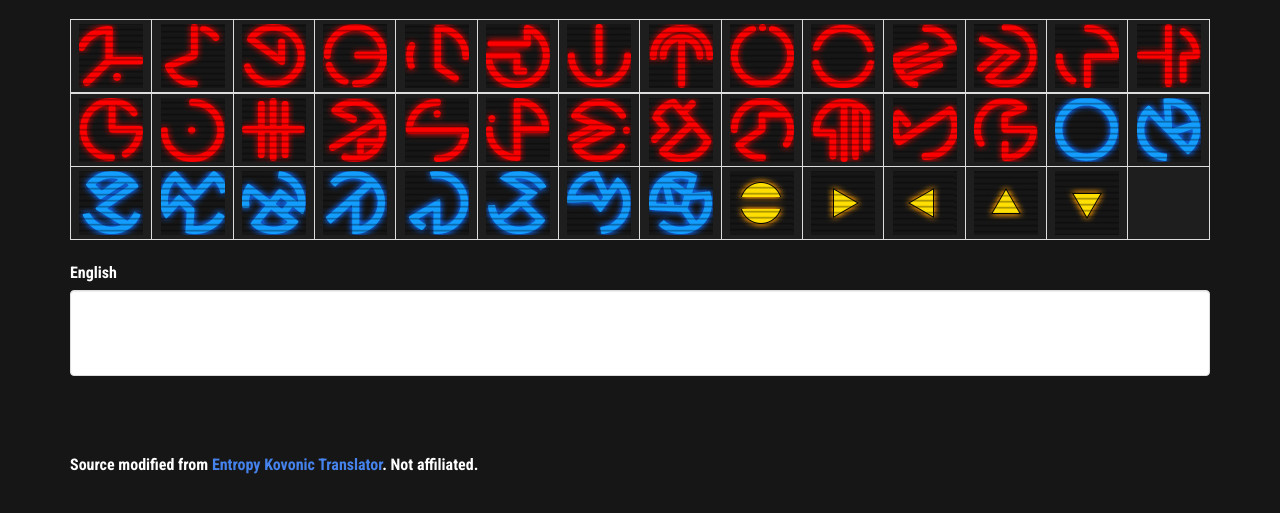
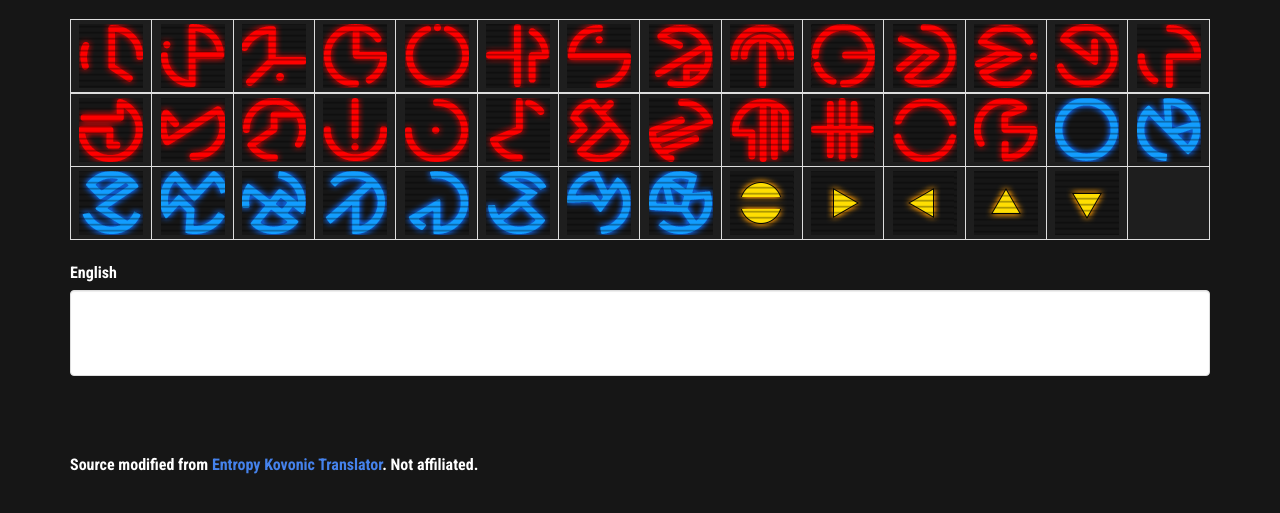
Before and after one commit to s1l0x/s1l0x.github.io, a plain HTML site: page index.html in a window 1280 px wide. Shown: the part 163-676 px from the top of the page. Drawn offline with Linux system fonts and the light colour scheme.

Commit message:
Update index.html

```diff
--- a/index.html
+++ b/index.html
@@ -18,34 +18,34 @@
         <table id="glyph-table" class="table table-bordered">
             <tbody>
                 <tr>
-                    <td class="consonant-cell" onclick="editText('a')"><img class="a" src="./Letters/A.png"></td>
-                    <td class="consonant-cell" onclick="editText('b')"><img class="b" src="./Letters/B.png"></td>
-                    <td class="consonant-cell" onclick="editText('c')"><img class="c" src="./Letters/C.png"></td>
-                    <td class="consonant-cell" onclick="editText('d')"><img class="d" src="./Letters/D.png"></td>
-                    <td class="consonant-cell" onclick="editText('e')"><img class="e" src="./Letters/E.png"></td>
-                    <td class="consonant-cell" onclick="editText('f')"><img class="f" src="./Letters/F.png"></td>
-                    <td class="consonant-cell" onclick="editText('g')"><img class="g" src="./Letters/G.png"></td>
-                    <td class="consonant-cell" onclick="editText('h')"><img class="h" src="./Letters/H.png"></td>
-                    <td class="consonant-cell" onclick="editText('i')"><img class="i" src="./Letters/I.png"></td>
-                    <td class="consonant-cell" onclick="editText('j')"><img class="j" src="./Letters/J.png"></td>
-                    <td class="consonant-cell" onclick="editText('k')"><img class="k" src="./Letters/K.png"></td>
-                    <td class="consonant-cell" onclick="editText('l')"><img class="l" src="./Letters/L.png"></td>
-                    <td class="consonant-cell" onclick="editText('m')"><img class="m" src="./Letters/M.png"></td>
-                    <td class="consonant-cell" onclick="editText('n')"><img class="n" src="./Letters/N.png"></td>
+                    <td class="consonant-cell" onclick="editText('e')"><img class="a" src="./Letters/E.png"></td>
+                    <td class="consonant-cell" onclick="editText('t')"><img class="b" src="./Letters/T.png"></td>
+                    <td class="consonant-cell" onclick="editText('a')"><img class="c" src="./Letters/A.png"></td>
+                    <td class="consonant-cell" onclick="editText('o')"><img class="d" src="./Letters/O.png"></td>
+                    <td class="consonant-cell" onclick="editText('i')"><img class="e" src="./Letters/I.png"></td>
+                    <td class="consonant-cell" onclick="editText('n')"><img class="f" src="./Letters/N.png"></td>
+                    <td class="consonant-cell" onclick="editText('s')"><img class="g" src="./Letters/S.png"></td>
+                    <td class="consonant-cell" onclick="editText('r')"><img class="h" src="./Letters/R.png"></td>
+                    <td class="consonant-cell" onclick="editText('h')"><img class="i" src="./Letters/H.png"></td>
+                    <td class="consonant-cell" onclick="editText('d')"><img class="j" src="./Letters/D.png"></td>
+                    <td class="consonant-cell" onclick="editText('l')"><img class="k" src="./Letters/L.png"></td>
+                    <td class="consonant-cell" onclick="editText('u')"><img class="l" src="./Letters/U.png"></td>
+                    <td class="consonant-cell" onclick="editText('c')"><img class="m" src="./Letters/C.png"></td>
+                    <td class="consonant-cell" onclick="editText('m')"><img class="n" src="./Letters/M.png"></td>
                 </tr>
             </tbody>
             <tr>
-                <td class="consonant-cell" onclick="editText('o')"><img class="o" src="./Letters/O.png"></td>
-                <td class="consonant-cell" onclick="editText('p')"><img class="p" src="./Letters/P.png"></td>
-                <td class="consonant-cell" onclick="editText('q')"><img class="q" src="./Letters/Q.png"></td>
-                <td class="consonant-cell" onclick="editText('r')"><img class="r" src="./Letters/R.png"></td>
-                <td class="consonant-cell" onclick="editText('s')"><img class="s" src="./Letters/S.png"></td>
-                <td class="consonant-cell" onclick="editText('t')"><img class="t" src="./Letters/T.png"></td>
-                <td class="consonant-cell" onclick="editText('u')"><img class="u" src="./Letters/U.png"></td>
-                <td class="consonant-cell" onclick="editText('v')"><img class="v" src="./Letters/V.png"></td>
-                <td class="consonant-cell" onclick="editText('w')"><img class="w" src="./Letters/W.png"></td>
-                <td class="consonant-cell" onclick="editText('x')"><img class="x" src="./Letters/X.png"></td>
-                <td class="consonant-cell" onclick="editText('y')"><img class="y" src="./Letters/Y.png"></td>
+                <td class="consonant-cell" onclick="editText('f')"><img class="o" src="./Letters/F.png"></td>
+                <td class="consonant-cell" onclick="editText('y')"><img class="p" src="./Letters/Y.png"></td>
+                <td class="consonant-cell" onclick="editText('w')"><img class="q" src="./Letters/W.png"></td>
+                <td class="consonant-cell" onclick="editText('g')"><img class="r" src="./Letters/G.png"></td>
+                <td class="consonant-cell" onclick="editText('p')"><img class="s" src="./Letters/P.png"></td>
+                <td class="consonant-cell" onclick="editText('b')"><img class="t" src="./Letters/B.png"></td>
+                <td class="consonant-cell" onclick="editText('v')"><img class="u" src="./Letters/V.png"></td>
+                <td class="consonant-cell" onclick="editText('k')"><img class="v" src="./Letters/K.png"></td>
+                <td class="consonant-cell" onclick="editText('x')"><img class="w" src="./Letters/X.png"></td>
+                <td class="consonant-cell" onclick="editText('q')"><img class="x" src="./Letters/Q.png"></td>
+                <td class="consonant-cell" onclick="editText('j')"><img class="y" src="./Letters/J.png"></td>
                 <td class="consonant-cell" onclick="editText('z')"><img class="z" src="./Letters/Z.png"></td>
                 <td class="consonant-cell" onclick="editText('0')"><img class="0" src="./Letters/0.png"></td>
                 <td class="consonant-cell" onclick="editText('1')"><img class="1" src="./Letters/1.png"></td>
```
